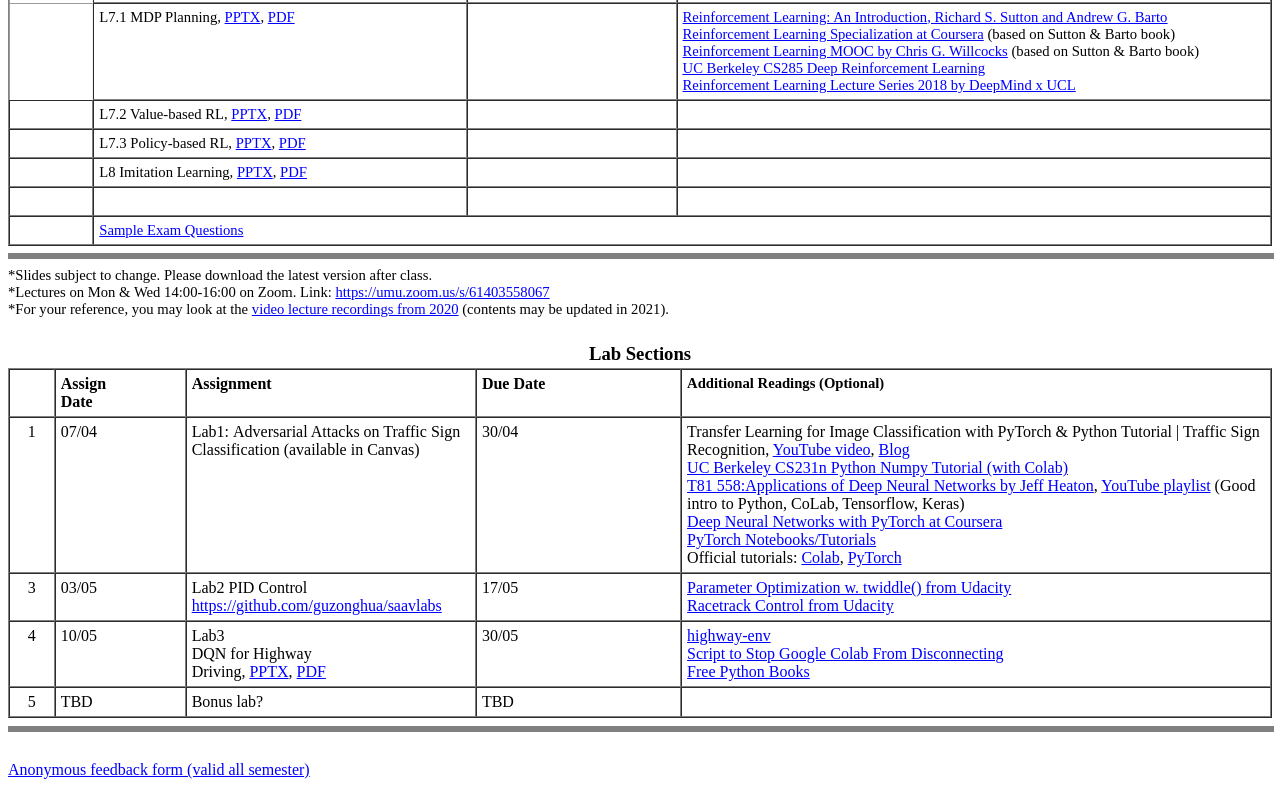
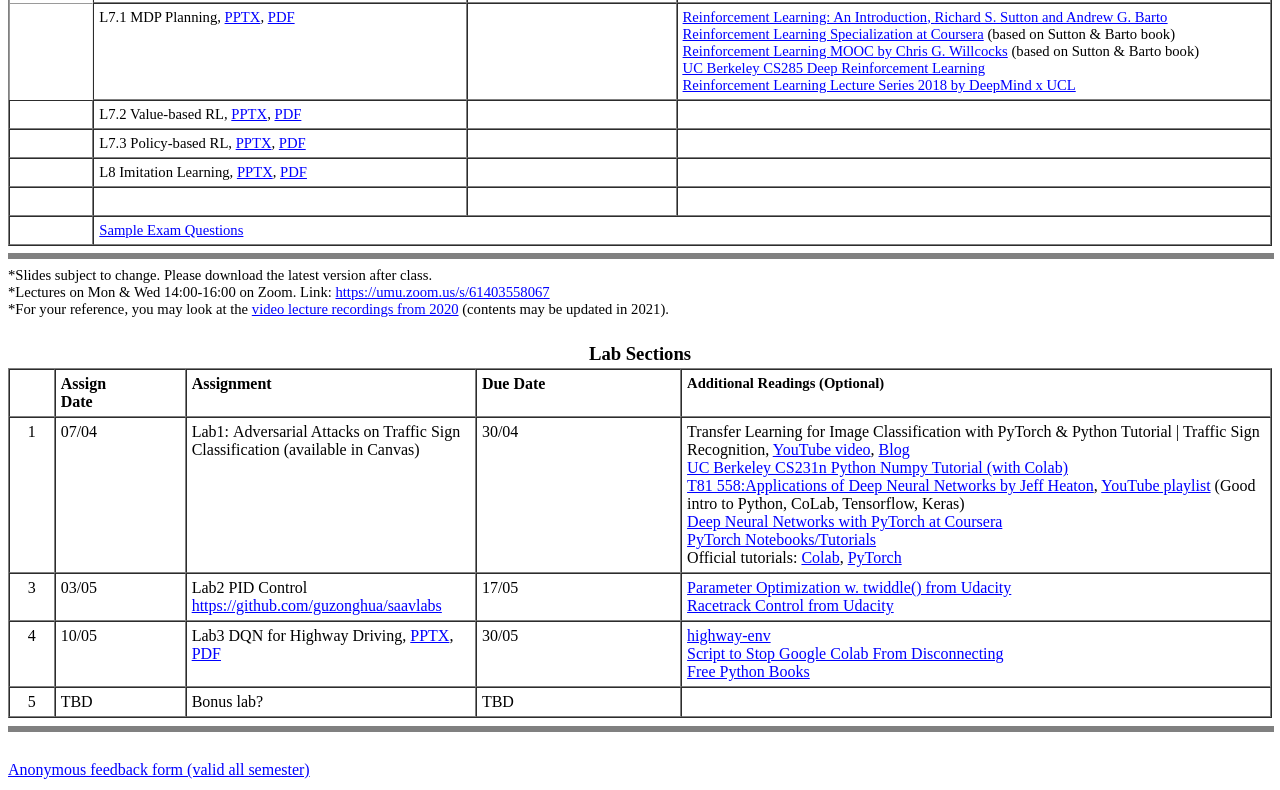
Before and after one commit to guzonghua/saav, a plain HTML site: page index.html in a window 1280 px wide. Shown: the part 629-1419 px from the top of the page. Drawn offline with Linux system fonts and the light colour scheme; a script that the page names is missing.

Commit message:
Update index.html

```diff
--- a/index.html
+++ b/index.html
@@ -28,16 +28,16 @@ w\:* {behavior:url(#default#VML);}
   <o:Author>ccnt</o:Author>
   <o:Template>Normal</o:Template>
   <o:LastAuthor>Zonghua Gu</o:LastAuthor>
-  <o:Revision>218</o:Revision>
+  <o:Revision>219</o:Revision>
   <o:TotalTime>2154</o:TotalTime>
   <o:Created>2013-10-23T09:59:00Z</o:Created>
-  <o:LastSaved>2021-05-10T11:04:00Z</o:LastSaved>
+  <o:LastSaved>2021-05-10T11:07:00Z</o:LastSaved>
   <o:Pages>3</o:Pages>
-  <o:Words>1292</o:Words>
-  <o:Characters>7365</o:Characters>
+  <o:Words>1291</o:Words>
+  <o:Characters>7363</o:Characters>
   <o:Lines>61</o:Lines>
   <o:Paragraphs>17</o:Paragraphs>
-  <o:CharactersWithSpaces>8640</o:CharactersWithSpaces>
+  <o:CharactersWithSpaces>8637</o:CharactersWithSpaces>
   <o:Version>16.00</o:Version>
  </o:DocumentProperties>
 </xml><![endif]-->
@@ -803,7 +803,8 @@ span.MsoCommentReference
 	mso-ansi-font-size:10.5pt;
 	mso-bidi-font-size:10.5pt;}
 a:link, span.MsoHyperlink
-	{mso-style-priority:99;
+	{mso-style-noshow:yes;
+	mso-style-priority:99;
 	color:blue;
 	text-decoration:underline;
 	text-underline:single;}
@@ -2409,8 +2410,8 @@ EN-US'>Lab Sections<o:p></o:p></span></b></h1>
   mso-ascii-theme-font:minor-fareast;mso-hansi-font-family:"Times New Roman";
   mso-hansi-theme-font:minor-fareast;mso-bidi-font-family:"Times New Roman";
   mso-bidi-theme-font:minor-fareast'><a
-  href="https://cs231n.github.io/python-numpy-tutorial/">UC Berkeley CS231n
-  Python Numpy Tutorial (with Colab)</a><o:p></o:p></span></p>
+  href="https://cs231n.github.io/python-numpy-tutorial/">UC Berkeley CS231n Python
+  Numpy Tutorial (with Colab)</a><o:p></o:p></span></p>
   <p class=MsoNormal><span style='mso-ascii-font-family:"Times New Roman";
   mso-ascii-theme-font:minor-fareast;mso-hansi-font-family:"Times New Roman";
   mso-hansi-theme-font:minor-fareast;mso-bidi-font-family:"Times New Roman";
@@ -2435,7 +2436,8 @@ EN-US'>Lab Sections<o:p></o:p></span></b></h1>
   mso-ascii-theme-font:minor-fareast;mso-hansi-font-family:"Times New Roman";
   mso-hansi-theme-font:minor-fareast;mso-bidi-font-family:"Times New Roman";
   mso-bidi-theme-font:minor-fareast;mso-ansi-language:EN-US'><a
-  href="https://github.com/omarsar/pytorch_notebooks">PyTorch Notebooks/Tutorials</a><o:p></o:p></span></p>
+  href="https://github.com/omarsar/pytorch_notebooks">PyTorch
+  Notebooks/Tutorials</a><o:p></o:p></span></p>
   <p class=MsoNormal><span lang=EN-US style='mso-ascii-font-family:"Times New Roman";
   mso-ascii-theme-font:minor-fareast;mso-hansi-font-family:"Times New Roman";
   mso-hansi-theme-font:minor-fareast;mso-bidi-font-family:"Times New Roman";
@@ -2535,18 +2537,8 @@ EN-US'>Lab Sections<o:p></o:p></span></b></h1>
   style='mso-ascii-font-family:"Times New Roman";mso-ascii-theme-font:minor-fareast;
   mso-fareast-font-family:DengXian;mso-hansi-font-family:"Times New Roman";
   mso-hansi-theme-font:minor-fareast;mso-bidi-font-family:"Times New Roman";
-  mso-bidi-theme-font:minor-fareast;mso-ansi-language:EN-US'>Lab3<o:p></o:p></span></p>
-  <p class=MsoNormal style='mso-outline-level:1'><span lang=EN-US
-  style='mso-ascii-font-family:"Times New Roman";mso-ascii-theme-font:minor-fareast;
-  mso-fareast-font-family:DengXian;mso-hansi-font-family:"Times New Roman";
-  mso-hansi-theme-font:minor-fareast;mso-bidi-font-family:"Times New Roman";
-  mso-bidi-theme-font:minor-fareast;mso-ansi-language:EN-US'>DQN for Highway<o:p></o:p></span></p>
-  <p class=MsoNormal style='mso-outline-level:1'><span lang=EN-US
-  style='mso-ascii-font-family:"Times New Roman";mso-ascii-theme-font:minor-fareast;
-  mso-fareast-font-family:DengXian;mso-hansi-font-family:"Times New Roman";
-  mso-hansi-theme-font:minor-fareast;mso-bidi-font-family:"Times New Roman";
-  mso-bidi-theme-font:minor-fareast;mso-ansi-language:EN-US'>Driving, <a
-  href="PPTs/Lab3%20Highway%20Env.pptx">PPTX</a>, <a
+  mso-bidi-theme-font:minor-fareast;mso-ansi-language:EN-US'>Lab3 DQN for
+  Highway Driving, <a href="PPTs/Lab3%20Highway%20Env.pptx">PPTX</a>, <a
   href="PPTs/Lab3%20Highway%20Env.pdf">PDF</a><o:p></o:p></span></p>
   </td>
   <td width="16%" valign=top style='width:16.26%;padding:3.75pt 3.75pt 3.75pt 3.75pt;
```
